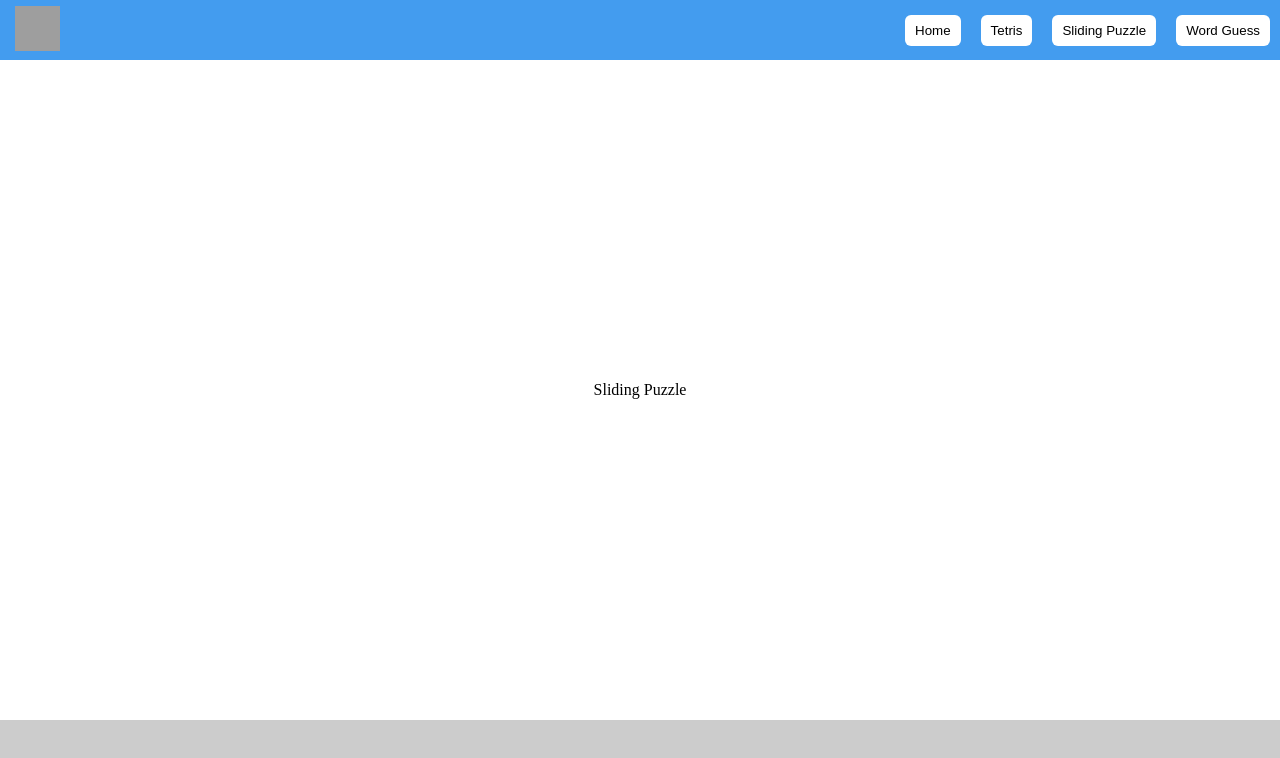
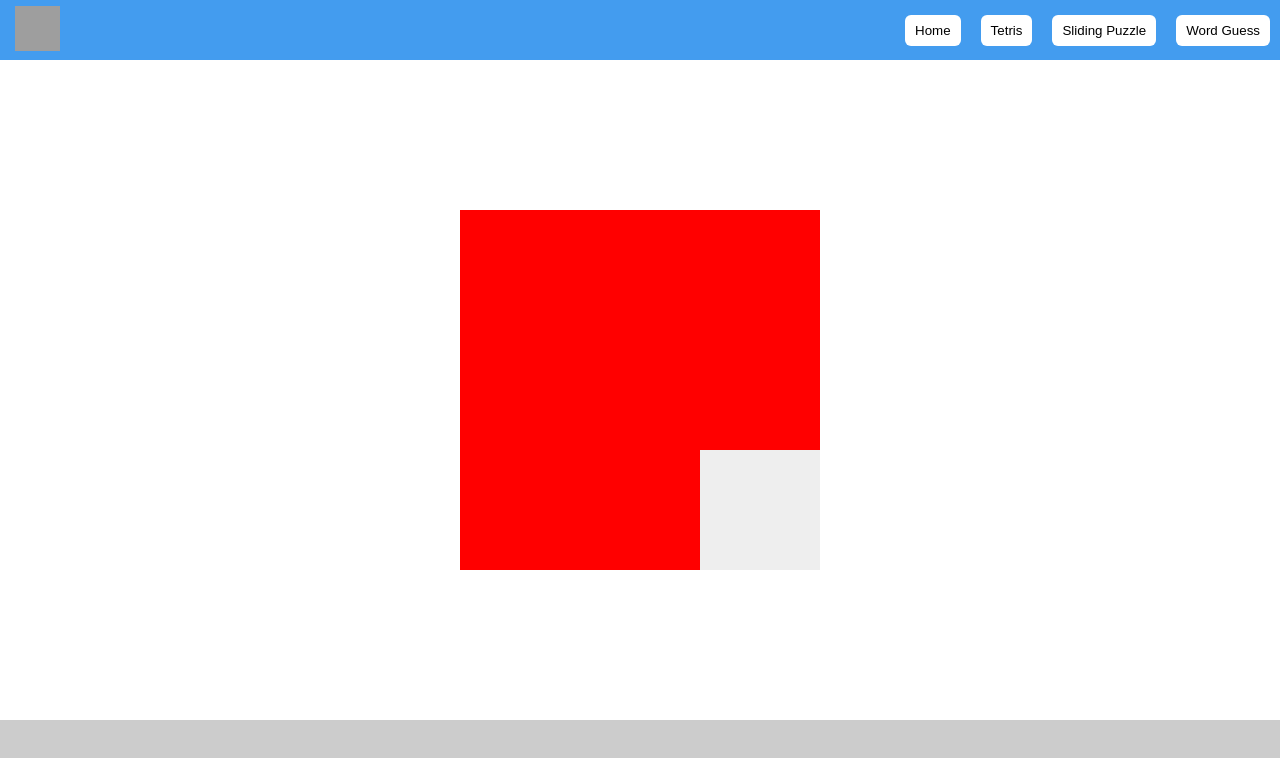
Before and after one commit to DarrenDuanAU/simple-games, a React (Create React App) app: page / in a window 1280 px wide. Both pictures are taken after a click on the button "Sliding Puzzle". Shown: the top 758 px of the page. Built offline with nearby package versions, Linux system fonts and the light colour scheme; grey boxes are pictures that could not be loaded; the HTML template or start-up script is replaced by a standard one.

Commit message:
build the container and cell of Sliding Puzzle game

```diff
--- a/src/App.css
+++ b/src/App.css
@@ -44,6 +44,24 @@
   align-items: center;
 }
 
+.SlidingPuzzle_container {
+  display: flex;
+  flex-wrap: wrap;
+  height: 360px;
+  width: 360px;
+  background-color: #eee;
+  border: #000 blanchedalmond;
+}
+
+.Cell {
+  height: 120px;
+  width: 120px;
+  background-color: red;
+}
+
+
+
+
 .footer {
   display: flex;
   justify-content: space-between;
--- a/src/App.js
+++ b/src/App.js
@@ -17,19 +17,11 @@ function App() {
   return (
     <>
       <Header onHeaderClick={ButtonClickHandler}/>
-      <div className ='page'>
-        <div className="content">
-          {(currentPage === "Home") && <Home />}
-        </div>
-        <div className="content">
-          {(currentPage === "Sliding Puzzle") && <SlidingPuzzle />}
-        </div>
-        <div className="content">
-          {(currentPage === "Tetris") && <Tetris />}
-        </div>
-        <div className="content">
-          {(currentPage === "Word Guess") && <WordGuess />}
-        </div>
+      <div className='page'>
+        {(currentPage === "Home") && <Home />}
+        {(currentPage === "Sliding Puzzle") && <SlidingPuzzle />}
+        {(currentPage === "Tetris") && <Tetris />}
+        {(currentPage === "Word Guess") && <WordGuess />}
       </div>
       <Footer />
     </>
--- a/src/components/SlidingPuzzle/SlidingPuzzle.js
+++ b/src/components/SlidingPuzzle/SlidingPuzzle.js
@@ -1,4 +1,12 @@
-const SlidingPuzzle = () => (
-  <>Sliding Puzzle</>
-)
+import Cell from './components/Cell'
+
+const SlidingPuzzle = () => {
+  const CELL_INDEX = [1, 2, 3, 4, 5, 6, 7, 8];
+
+  return(
+    <div className="SlidingPuzzle_container">
+      {CELL_INDEX.map((index) => (<Cell key={index}/>) ) }
+    </div>
+  )
+}
 export default SlidingPuzzle;
--- /dev/null
+++ b/src/components/SlidingPuzzle/components/Cell.js
@@ -0,0 +1,5 @@
+const Cell = () => (
+  <div className="Cell">
+  </div>
+)
+export default Cell;
```
